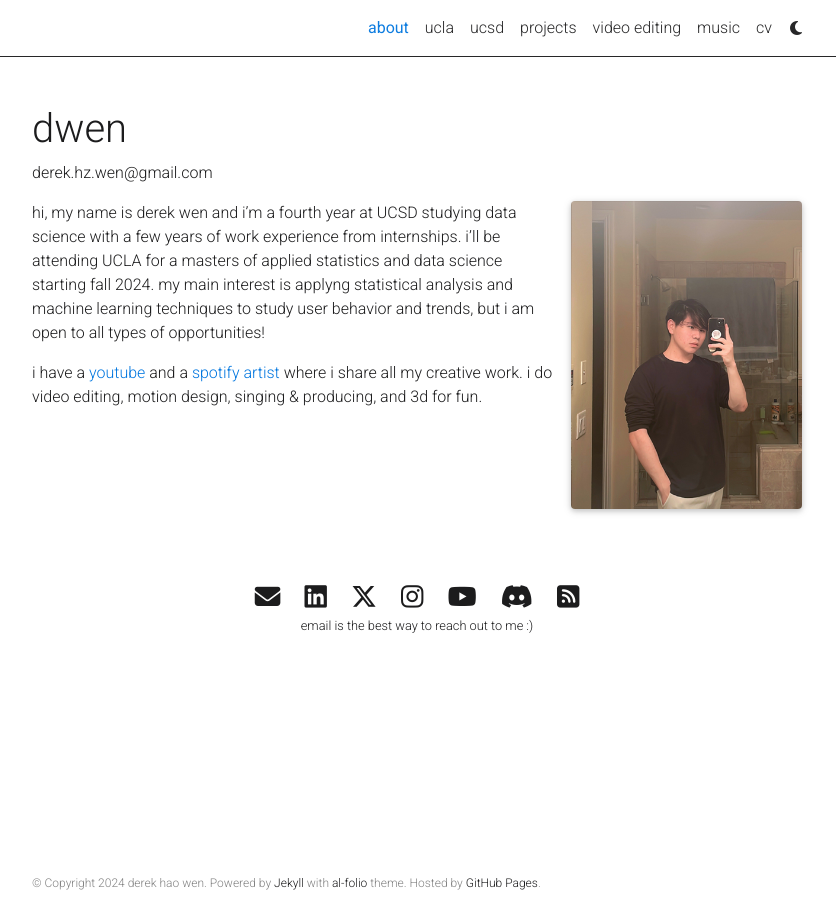
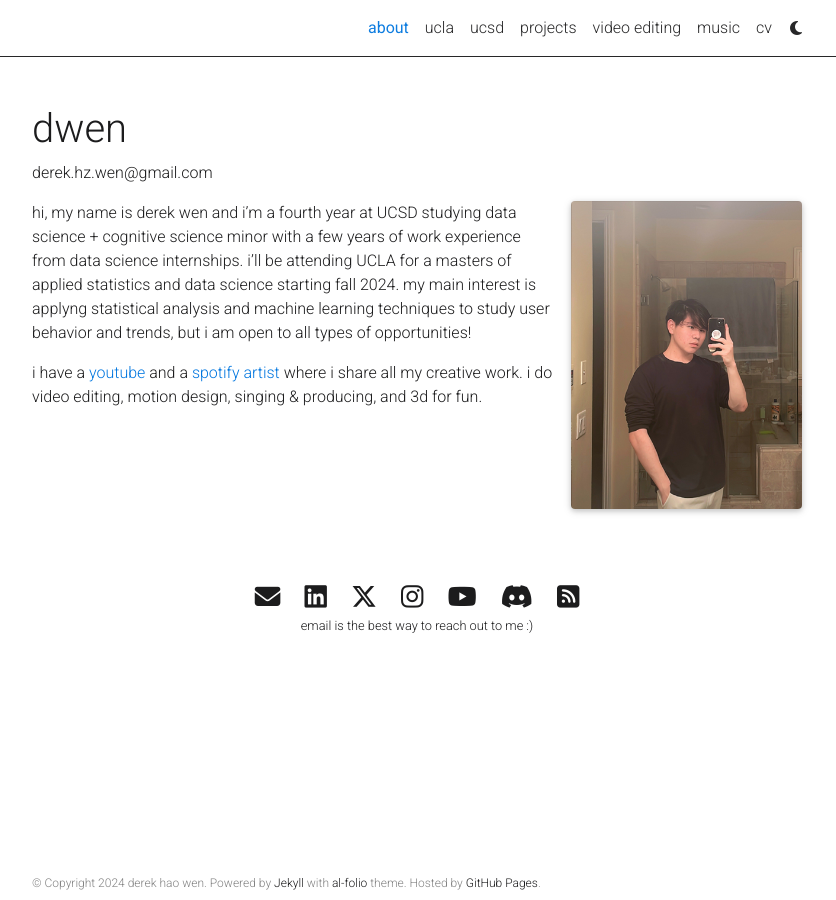
Before and after one commit to Derek-Wen/Derek-Wen.github.io, a Jekyll site: the page built from _pages/about.md, in a window 1280 px wide. Shown: the whole page, without its empty margins (223-1059 px from the left). Built offline with Jekyll 4.4.1, drawn with Linux system fonts in a browser that asks for light colours; full-size pictures stand in for the smaller copies a plugin makes; comment, search, counter and statistics services are not loaded; a style sheet for code colours, icons or effects is not loaded.

Commit message:
changes to ucsd major and minor

```diff
--- a/_pages/about.md
+++ b/_pages/about.md
@@ -12,6 +12,6 @@
 social: true # includes social icons at the bottom of the page
 ---
 
-hi, my name is derek wen and i’m a fourth year at UCSD studying data science with a few years of work experience from internships. i'll be attending UCLA for a masters of applied statistics and data science starting fall 2024. my main interest is applyng statistical analysis and machine learning techniques to study user behavior and trends, but i am open to all types of opportunities!
+hi, my name is derek wen and i’m a fourth year at UCSD studying data science + cognitive science minor with a few years of work experience from data science internships. i'll be attending UCLA for a masters of applied statistics and data science starting fall 2024. my main interest is applyng statistical analysis and machine learning techniques to study user behavior and trends, but i am open to all types of opportunities!
 
 i have a [youtube](https://www.youtube.com/@Airikan) and a [spotify artist](https://open.spotify.com/artist/59jdx1Kv1BDDITZndG0eMj?si=H44z-GstR1O2fLveLm89Tw) where i share all my creative work. i do video editing, motion design, singing & producing, and 3d for fun.
```
Also changed, not shown: _pages/ucsd.md (+4 -0 lines).
